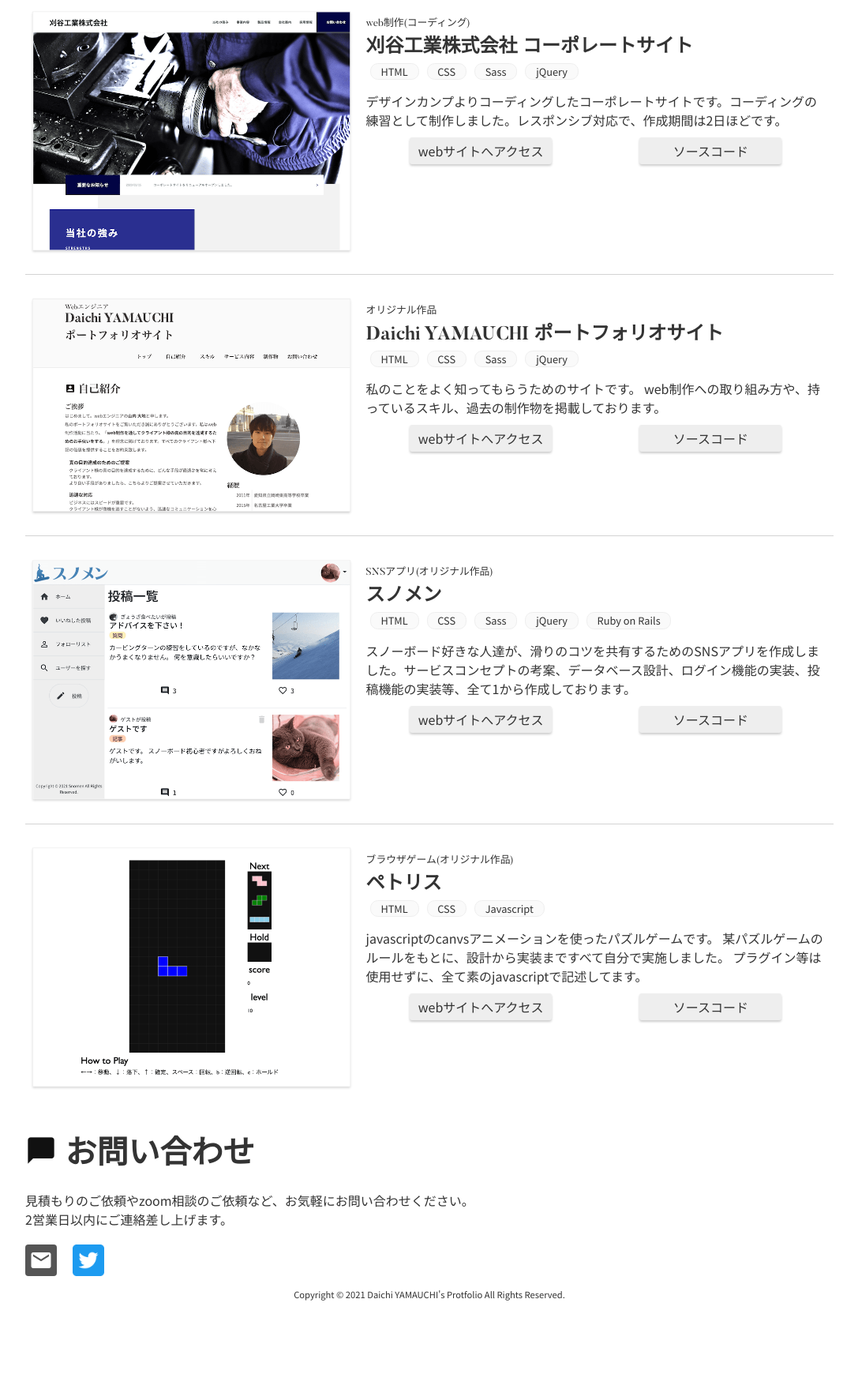
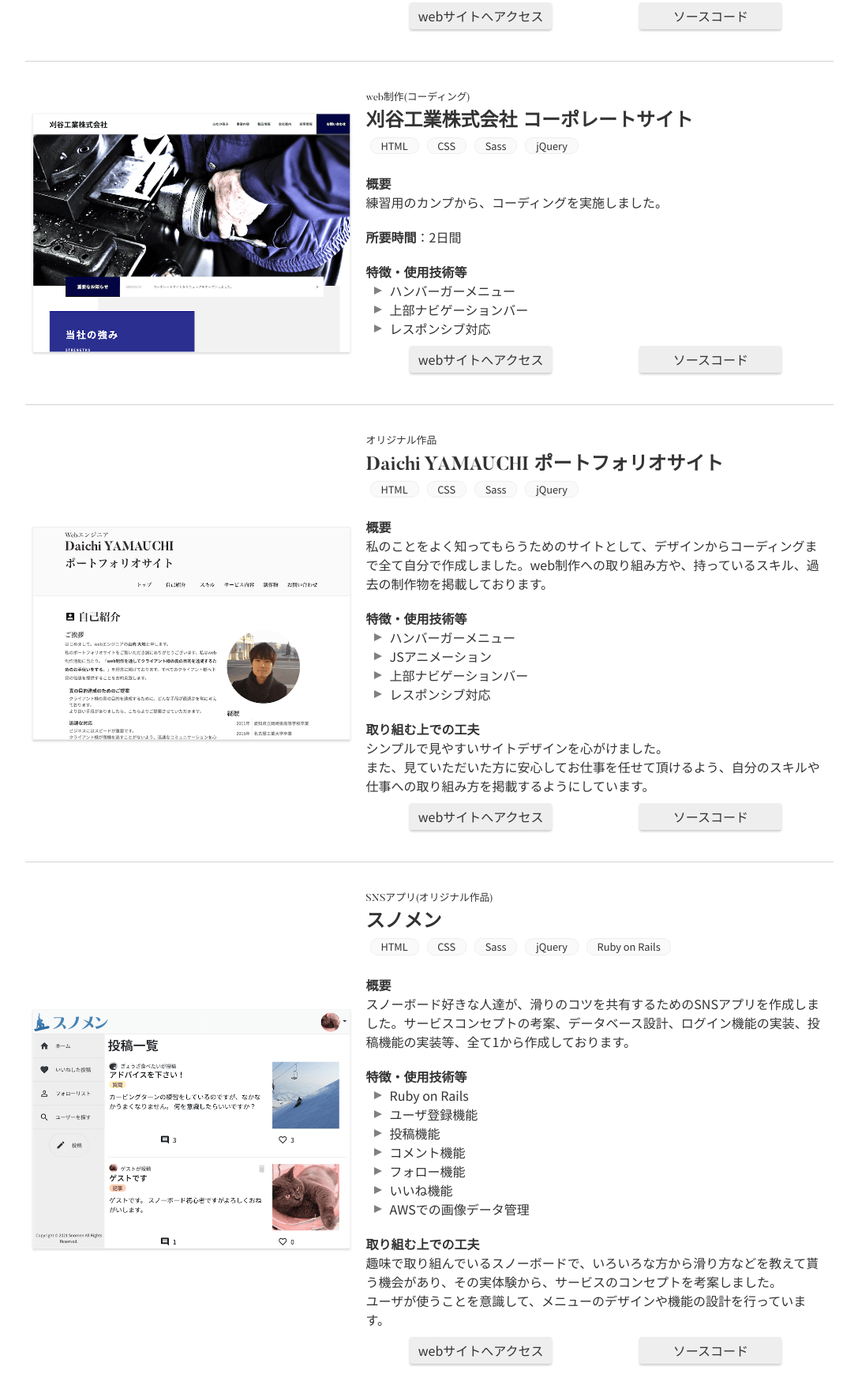
Before and after one commit to daichi-yamauchi/my_portfolio, a website: page docs/index.html in a window 1280 px wide. Shown: the part 3353-5093 px from the top of the page at 79% size, without its empty margins (96-1183 px from the left). Before the commit the page ends 5010 px from the top, so only its background shows below. Drawn offline with nearby package versions, Linux system fonts and the light colour scheme; files that its build step writes are made by us from their sources; files whose address does not match are found by name.

Commit message:
制作物の記述を追加

```diff
--- a/docs/index.html
+++ b/docs/index.html
@@ -388,10 +388,14 @@
           />
           <div class="work-content">
             <p class="work-text">
-              <span class="bold">取り組んだこと</span>：Adobe
-              XDのカンプから、コーディングを実施しました。<br />
+              <span class="bold">概要</span><br />
+              Adobe XDのカンプから、コーディングを実施しました。<br />
+            </p>
+            <p class="work-text">
               <span class="bold">所要時間</span>：20.5h <br />
-              <span class="bold">特徴・使用技術等</span>：<br />
+            </p>
+            <p class="work-text">
+              <span class="bold">特徴・使用技術等</span><br />
             </p>
             <ul class="work-feature-list">
               <li>Swiper</li>
@@ -404,9 +408,9 @@
               <li>上部ナビゲーションバー</li>
               <li>レスポンシブ対応</li>
             </ul>
-            <p>
-              <span class="bold">取り組む上での工夫</span>：<br />
-              CSSの管理手法としてFLOCSSを使って、各種スタイルを管理致しました。<br />
+            <p class="work-text">
+              <span class="bold">取り組む上での工夫</span><br />
+              メンテナンス性向上のために、CSSの管理手法としてFLOCSSを使いました。<br />
               また、Gulp4を使い、Sassの自動コンパイル、ブラウザの自動リロードを行い、素早いコーディングを目指しました。
             </p>
             <div class="link-container">
@@ -449,8 +453,20 @@
           />
           <div class="work-content">
             <p class="work-text">
-              デザインカンプよりコーディングしたコーポレートサイトです。コーディングの練習として制作しました。レスポンシブ対応で、作成期間は2日ほどです。
+              <span class="bold">概要</span><br />
+              練習用のカンプから、コーディングを実施しました。<br />
             </p>
+            <p class="work-text">
+              <span class="bold">所要時間</span>：2日間 <br />
+            </p>
+            <p class="work-text">
+              <span class="bold">特徴・使用技術等</span><br />
+            </p>
+            <ul class="work-feature-list">
+              <li>ハンバーガーメニュー</li>
+              <li>上部ナビゲーションバー</li>
+              <li>レスポンシブ対応</li>
+            </ul>
             <div class="link-container">
               <div class="link-btn">
                 webサイトへアクセス
@@ -492,8 +508,22 @@
           />
           <div class="work-content">
             <p class="work-text">
-              私のことをよく知ってもらうためのサイトです。
-              web制作への取り組み方や、持っているスキル、過去の制作物を掲載しております。
+              <span class="bold">概要</span><br />
+              私のことをよく知ってもらうためのサイトとして、デザインからコーディングまで全て自分で作成しました。web制作への取り組み方や、持っているスキル、過去の制作物を掲載しております。<br />
+            </p>
+            <p class="work-text">
+              <span class="bold">特徴・使用技術等</span><br />
+            </p>
+            <ul class="work-feature-list">
+              <li>ハンバーガーメニュー</li>
+              <li>JSアニメーション</li>
+              <li>上部ナビゲーションバー</li>
+              <li>レスポンシブ対応</li>
+            </ul>
+            <p class="work-text">
+              <span class="bold">取り組む上での工夫</span><br />
+              シンプルで見やすいサイトデザインを心がけました。<br />
+              また、見ていただいた方に安心してお仕事を任せて頂けるよう、自分のスキルや仕事への取り組み方を掲載するようにしています。
             </p>
             <div class="link-container">
               <div class="link-btn">
@@ -533,7 +563,25 @@
           <img src="images/snomen.png" alt="スノメン" class="work-image" />
           <div class="work-content">
             <p class="work-text">
-              スノーボード好きな人達が、滑りのコツを共有するためのSNSアプリを作成しました。サービスコンセプトの考案、データベース設計、ログイン機能の実装、投稿機能の実装等、全て1から作成しております。
+              <span class="bold">概要</span><br />
+              スノーボード好きな人達が、滑りのコツを共有するためのSNSアプリを作成しました。サービスコンセプトの考案、データベース設計、ログイン機能の実装、投稿機能の実装等、全て1から作成しております。<br />
+            </p>
+            <p class="work-text">
+              <span class="bold">特徴・使用技術等</span><br />
+            </p>
+            <ul class="work-feature-list">
+              <li>Ruby on Rails</li>
+              <li>ユーザ登録機能</li>
+              <li>投稿機能</li>
+              <li>コメント機能</li>
+              <li>フォロー機能</li>
+              <li>いいね機能</li>
+              <li>AWSでの画像データ管理</li>
+            </ul>
+            <p class="work-text">
+              <span class="bold">取り組む上での工夫</span><br />
+              趣味で取り組んでいるスノーボードで、いろいろな方から滑り方などを教えて貰う機会があり、その実体験から、サービスのコンセプトを考案しました。<br />
+              ユーザが使うことを意識して、メニューのデザインや機能の設計を行っています。
             </p>
             <div class="link-container">
               <div class="link-btn">
@@ -569,9 +617,23 @@
           <img src="images/petris.png" alt="portfolio" class="work-image" />
           <div class="work-content">
             <p class="work-text">
-              javascriptのcanvsアニメーションを使ったパズルゲームです。
-              某パズルゲームのルールをもとに、設計から実装まですべて自分で実施しました。
-              プラグイン等は使用せずに、全て素のjavascriptで記述してます。
+              <span class="bold">概要</span><br />
+              JavaScriptのcanvasアニメーションを使ったパズルゲームです。某パズルゲームのルールをもとに、設計から実装まですべて自分で実施しました。
+              <br />
+            </p>
+            <p class="work-text">
+              <span class="bold">特徴・使用技術等</span><br />
+            </p>
+            <ul class="work-feature-list">
+              <li>JavaScrtipt(関数、クラス、Await/Async等)</li>
+              <li>canvasアニメーション</li>
+              <li>ホールド機能</li>
+              <li>Next機能</li>
+            </ul>
+            <p class="work-text">
+              <span class="bold">取り組む上での工夫</span><br />
+              某パズルゲームのルールを忠実に再現することを意識しました。
+              JavaScriptへの理解を深めるために、プラグイン等は使用せずに全て素のjavascriptで記述してます。
             </p>
             <div class="link-container">
               <div class="link-btn">
--- a/src/sass/main.scss
+++ b/src/sass/main.scss
@@ -279,7 +279,7 @@ $name-size: 2rem;
     margin-left: 20px;
   }
   .work-text {
-    margin-top: 10px;
+    margin-top: 20px;
     // padding: 10px;
   }
 
@@ -319,7 +319,7 @@ $name-size: 2rem;
     position: relative;
     &::before {
       position: absolute;
-      top: 50%;
+      top: 12px;
       left: 0;
       box-sizing: border-box;
       display: block;
```
Also changed, not shown: docs/css/main.css, 1 other file.
